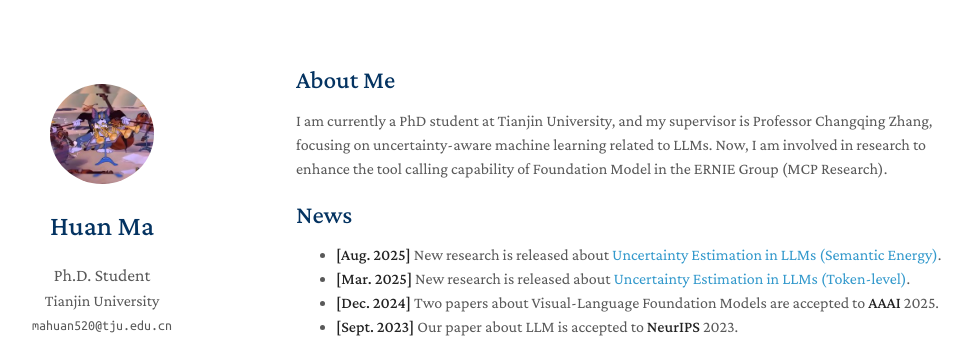
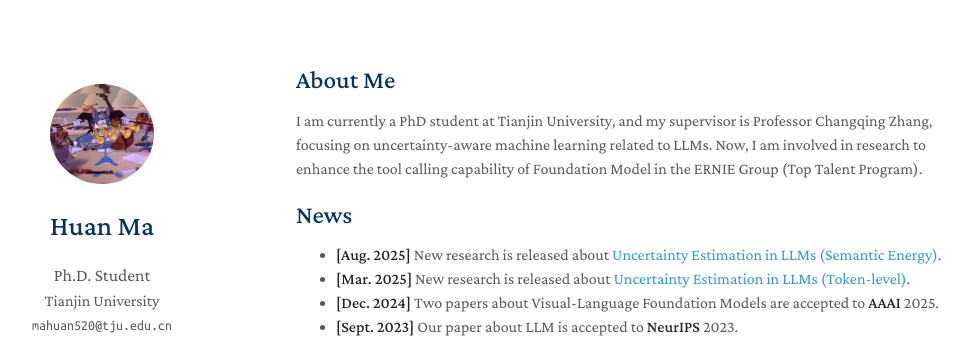
Before and after one commit to MaHuanAAA/MaHuanAAA.github.io, a Jekyll site: the page built from index.md, in a window 1280 px wide and 900 px high. Shown: the top 342 px of the window, without its empty margins (174-1146 px from the left). Built offline with Jekyll 4.4.1, drawn with Linux system fonts in a browser that asks for light colours; nearby versions of some CDN libraries; a style sheet for code colours, icons or effects is not loaded; our own code applies the rules of GitHub Pages for plain Markdown files.

Commit message:
Update index.md

```diff
--- a/index.md
+++ b/index.md
@@ -4,7 +4,7 @@ layout: homepage
 
 ## About Me
 
-I am currently a PhD student at Tianjin University, and my supervisor is Professor Changqing Zhang, focusing on uncertainty-aware machine learning related to LLMs. Now, I am involved in research to enhance the tool calling capability of Foundation Model in the ERNIE Group (MCP Research).
+I am currently a PhD student at Tianjin University, and my supervisor is Professor Changqing Zhang, focusing on uncertainty-aware machine learning related to LLMs. Now, I am involved in research to enhance the tool calling capability of Foundation Model in the ERNIE Group (Top Talent Program).
 
 
 
```
